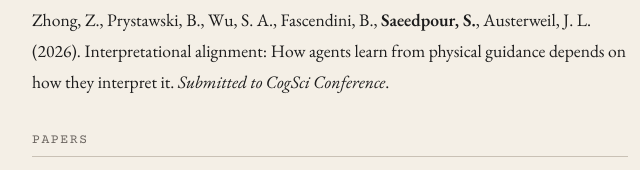
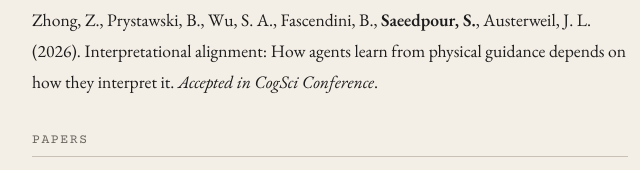
Before and after one commit to Sepsad/sepsad.github.io, an Eleventy site: page publications.md in a window 1280 px wide. Shown: the part 386-556 px from the top of the page, 310-950 px from the left. Built offline with nearby package versions, Linux system fonts and the light colour scheme; Eleventy itself is replaced by a stand-in of ours; files that its build step writes are made by us from their sources.

Commit message:
Update pre-print status for publication in publications.md from "Submitted" to "Accepted" for CogSci Conference.

```diff
--- a/publications.md
+++ b/publications.md
@@ -8,7 +8,7 @@ permalink: /publications.html
 ---
 
 ### Pre-prints
-Zhong, Z., Prystawski, B., Wu, S. A., Fascendini, B., **Saeedpour, S.**, Austerweil, J. L. (2026). Interpretational alignment: How agents learn from physical guidance depends on how they interpret it. *Submitted to CogSci Conference*.
+Zhong, Z., Prystawski, B., Wu, S. A., Fascendini, B., **Saeedpour, S.**, Austerweil, J. L. (2026). Interpretational alignment: How agents learn from physical guidance depends on how they interpret it. *Accepted in CogSci Conference*.
 
 
 ### Papers
```
